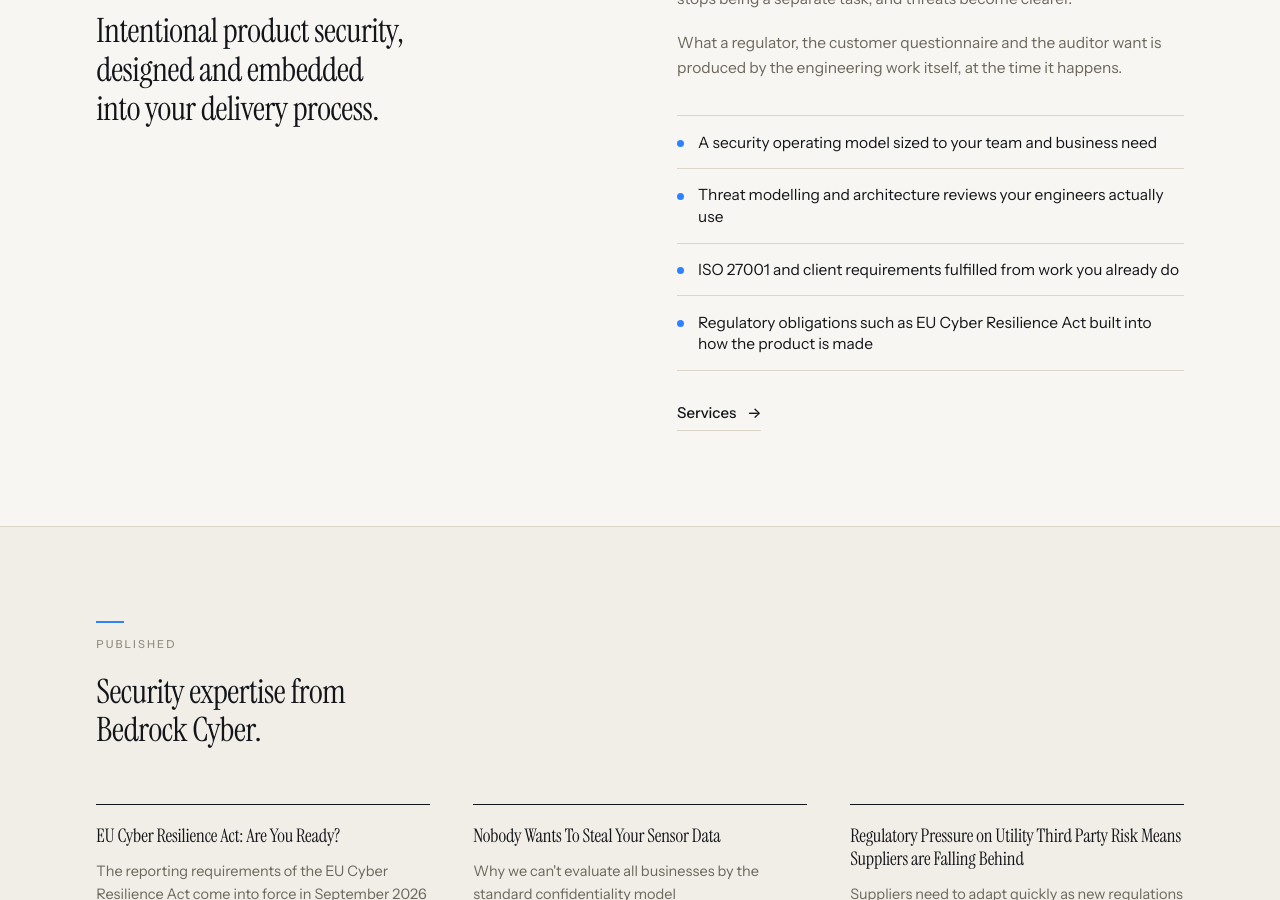
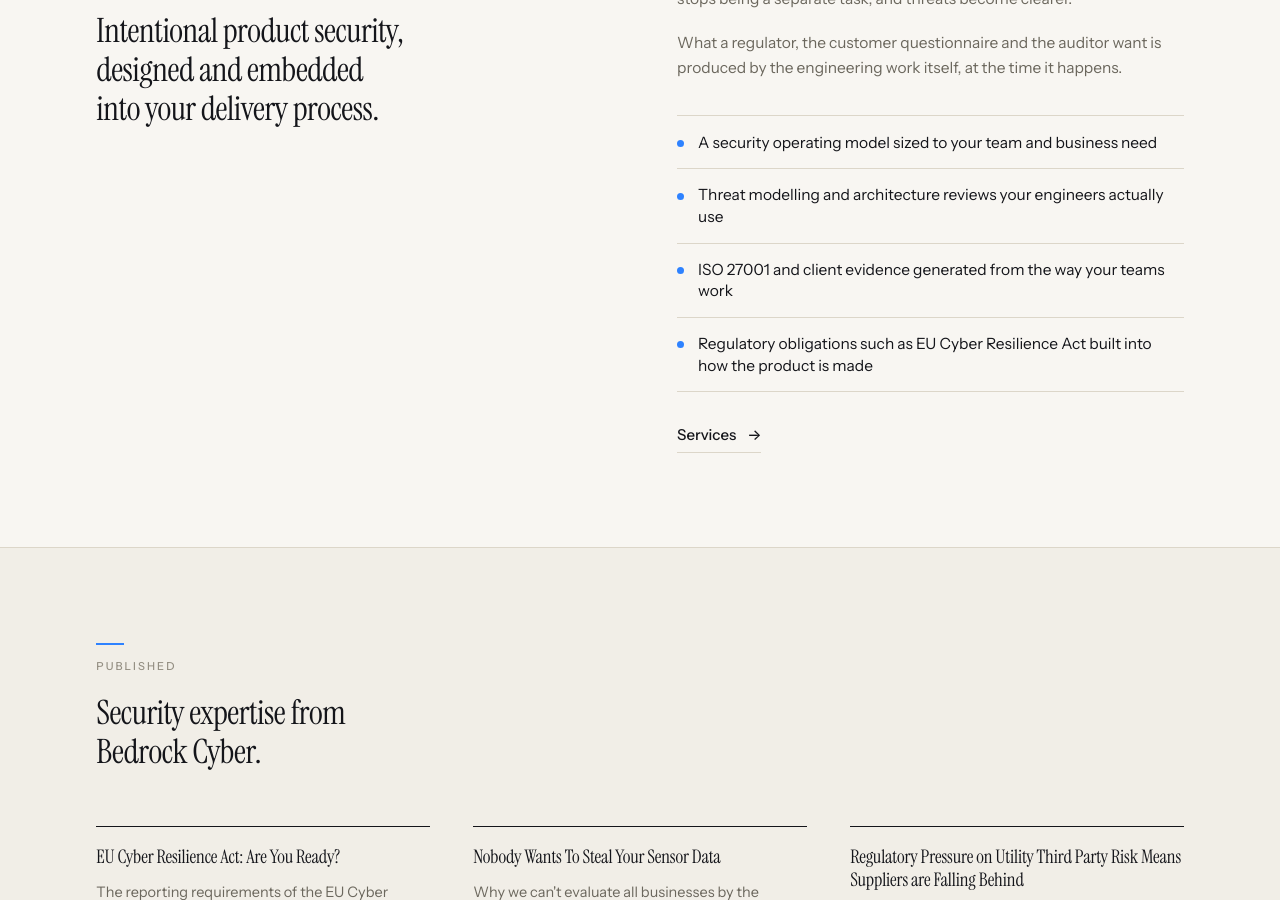
Before and after one commit to alibaabaa/alibaabaa.github.io, a Jekyll site: the page built from index.html, in a window 1280 px wide and 900 px high, scrolled down 591 px. Built offline with Jekyll 4.4.1, drawn with Linux system fonts in a browser that asks for light colours.

Commit message:
Make minor wording changes

```diff
--- a/about.html
+++ b/about.html
@@ -92,7 +92,7 @@
           <p>If I were a CTO at a growing company trying to get security right without standing up a full team, he would be my first call.</p>
         </blockquote>
         <figcaption class="testimonial__source label">
-          anon TODO
+          Tim Bartlett
           <span class="testimonial__role">Senior Director of IT Operations, water infrastructure multinational, where we worked together</span>
         </figcaption>
       </figure>
--- a/index.html
+++ b/index.html
@@ -54,7 +54,7 @@
         <ul class="rule-list">
           <li class="rule-list__item"><span class="dot" aria-hidden="true"></span><span>A security operating model sized to your team and business need</span></li>
           <li class="rule-list__item"><span class="dot" aria-hidden="true"></span><span>Threat modelling and architecture reviews your engineers actually use</span></li>
-          <li class="rule-list__item"><span class="dot" aria-hidden="true"></span><span>ISO 27001 and client requirements fulfilled from work you already do</span></li>
+          <li class="rule-list__item"><span class="dot" aria-hidden="true"></span><span>ISO 27001 and client evidence generated from the way your teams work</span></li>
           <li class="rule-list__item"><span class="dot" aria-hidden="true"></span><span>Regulatory obligations such as EU Cyber Resilience Act built into how the product is made</span></li>
         </ul>
         <a class="link-arrow u-space-s" href="/services/">Services <span class="link-arrow__arrow" aria-hidden="true">&rarr;</span></a>
```
